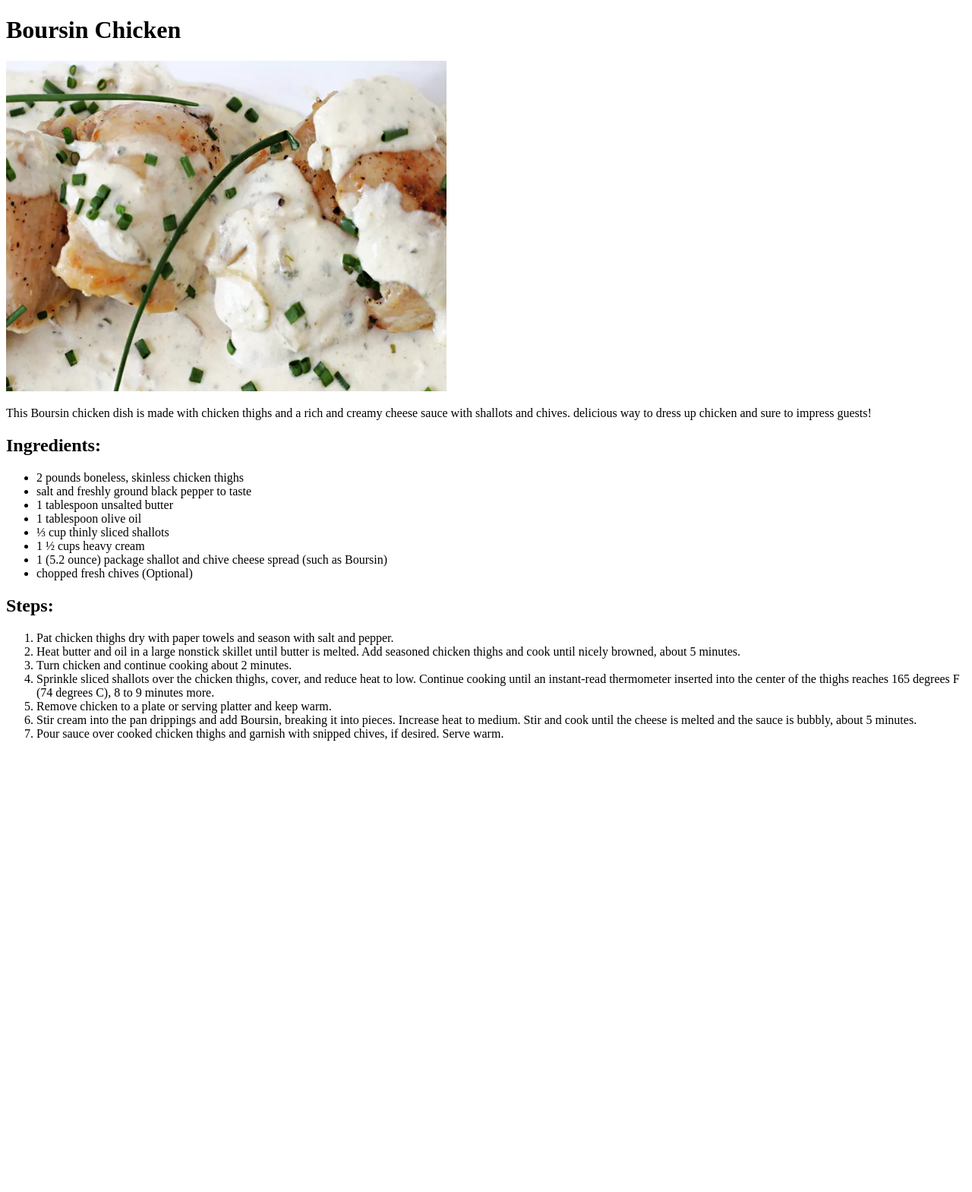
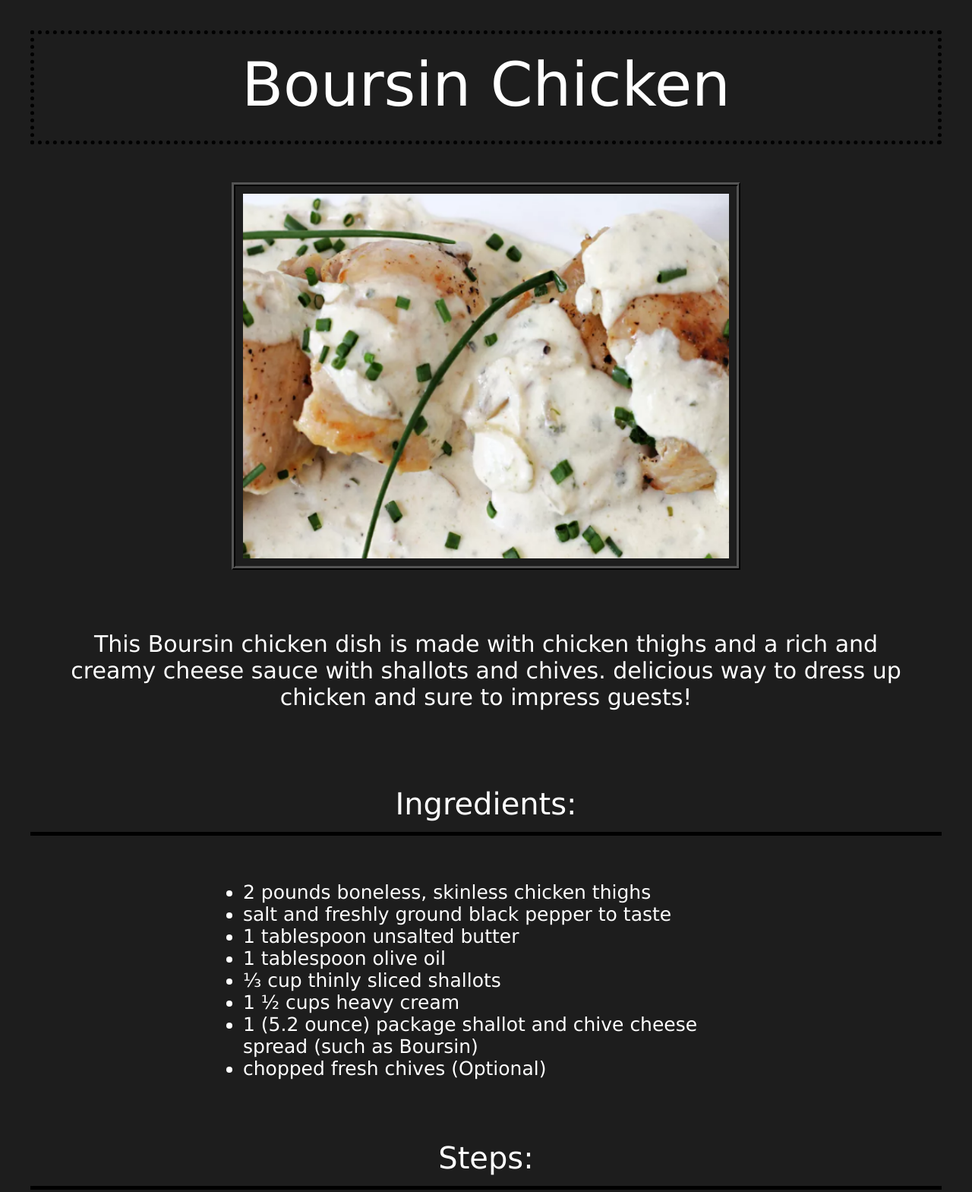
Before and after one commit to Dokaebiii/odin-recipes, a plain HTML site: page recipes/boursin-chicken.html in a window 1280 px wide. Shown: the top 1569 px of the page at 76% size. Before the commit the page ends 991 px from the top, so only its background shows below. Drawn offline with Linux system fonts and the light colour scheme.

Commit message:
Add new styling and layout to site

```diff
--- a/recipes/boursin-chicken.html
+++ b/recipes/boursin-chicken.html
@@ -1,19 +1,23 @@
 <!DOCTYPE html>
 <html lang="en">
 <head>
+    <link rel="stylesheet" type="text/css" href="../styles.css">
     <meta charset="UTF-8">
     <meta name="viewport" content="width=device-width, initial-scale=1.0">
     <title>Odin Recipes | Boursin Chicken</title>
 </head>
 <body>
-    <h1>Boursin Chicken</h1>
+    <div class="title">Boursin Chicken</div>
 
-    <img src="boursinchicken.png" alt="Chicken Image">
+    <img class="chicken-img" src="boursinchicken.png" alt="Chicken Image">
 
-    <p>This Boursin chicken dish is made with chicken thighs and a rich and creamy cheese sauce with shallots and chives. delicious way to dress up chicken and sure to impress guests!</p>
+    <div class="description">
+        This Boursin chicken dish is made with chicken thighs and a rich and creamy cheese sauce with shallots and chives. delicious way to dress up chicken and sure to impress guests!
+    </div>
 
-    <h2>Ingredients:</h2>
+    <div class="list-name">Ingredients:</div>
     <ul>
+        <div class="lists">
             <li>2 pounds boneless, skinless chicken thighs</li>
             <li>salt and freshly ground black pepper to taste</li>
             <li>1 tablespoon unsalted butter</li>
@@ -22,10 +26,12 @@
             <li>1 ½ cups heavy cream</li>
             <li>1 (5.2 ounce) package shallot and chive cheese spread (such as Boursin)</li>
             <li>chopped fresh chives (Optional)</li>
+        </div>
     </ul>
 
-    <h2>Steps:</h2>
+    <div class="list-name">Steps:</div>
     <ol>
+        <div class="lists">
             <li>Pat chicken thighs dry with paper towels and season with salt and pepper.</li>
             <li>Heat butter and oil in a large nonstick skillet until butter is melted. Add seasoned chicken thighs and cook until nicely browned, about 5 minutes.</li>
             <li>Turn chicken and continue cooking about 2 minutes.</li>
@@ -33,6 +39,7 @@
             <li>Remove chicken to a plate or serving platter and keep warm.</li>
             <li>Stir cream into the pan drippings and add Boursin, breaking it into pieces. Increase heat to medium. Stir and cook until the cheese is melted and the sauce is bubbly, about 5 minutes.</li>
             <li>Pour sauce over cooked chicken thighs and garnish with snipped chives, if desired. Serve warm.</li>
+        </div>
     </ol>
 
 </body>
--- a/styles.css
+++ b/styles.css
@@ -1,10 +1,90 @@
 /* styles.css */
 
-div {
+* {
+    background-color: rgb(29, 29, 29);
+    font-family: Verdana, Geneva, Tahoma, sans-serif;
+
+    margin: 0px;
+    padding: 0px;
     color: white;
-    background-color: black;
 }
 
-p {
-    color: purple;
+.title {
+    font-size: 80px;
+    text-align: center;
+
+    height: 100px;
+    width: auto;
+
+    padding: 20px;
+    border: 5px dotted black;
+    margin: 40px;
+
 }
+
+.list-name {
+    font-size: 40px;
+    text-align: center;
+
+    height: 40px;
+    width: 100px auto;
+
+    padding: 20px;
+    border-bottom: 5px solid black;
+    margin: 40px;
+
+}
+
+.box {
+    position: relative;
+    display: inline-block;
+
+    font-size: 25px;
+    text-align: center;
+    background-color: rgb(21, 21, 21);
+
+
+    height: 100px;
+    width: 200px;
+
+    padding: 20px;
+    border: black;
+    border-style: double;
+    border-radius: 40px;
+    margin: 1em;
+}
+
+.description {
+    font-size: 30px;
+    text-align: center;
+
+    height: 100px auto;
+    width: 100px auto;
+
+    padding: 40px;
+    margin: 40px;
+}
+
+.lists {
+    font-size: 25px;
+    text-align: left;
+
+    padding: 20px;
+    margin: 30px 300px auto;
+}
+
+.chicken-img {
+    height: auto;
+    width: auto;
+
+    padding: 10px;
+    border: 5px;
+    border-style: ridge;
+    border-color: black;
+    margin-top: 50px;
+
+    display: block;
+    margin-left: auto;
+    margin-right: auto;
+    width: 50%;
+}
```
Also changed, not shown: index.html (+9 -6 lines), recipes/garlic-chicken.html (+1 -0 lines), recipes/teriyaki-chicken.html (+2 -1 lines). Lines whose indentation alone changed are shown as unchanged.
